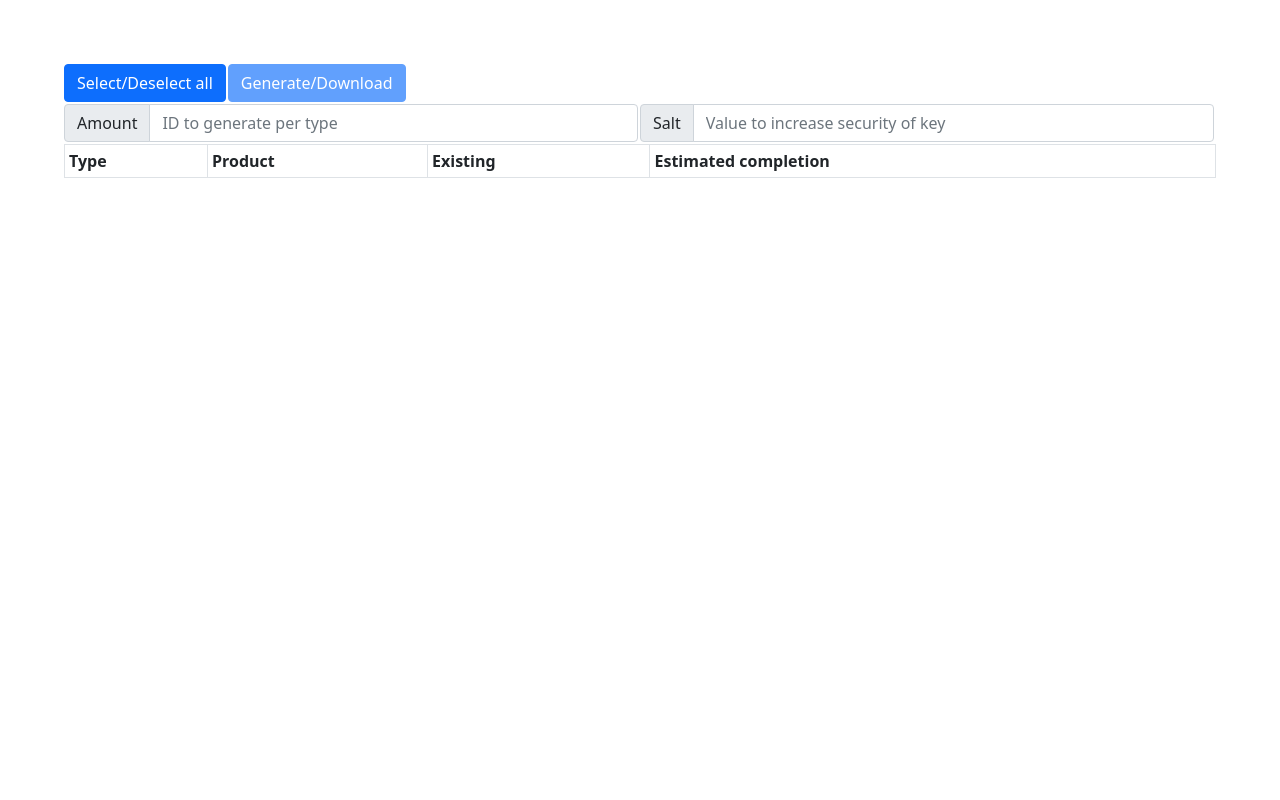
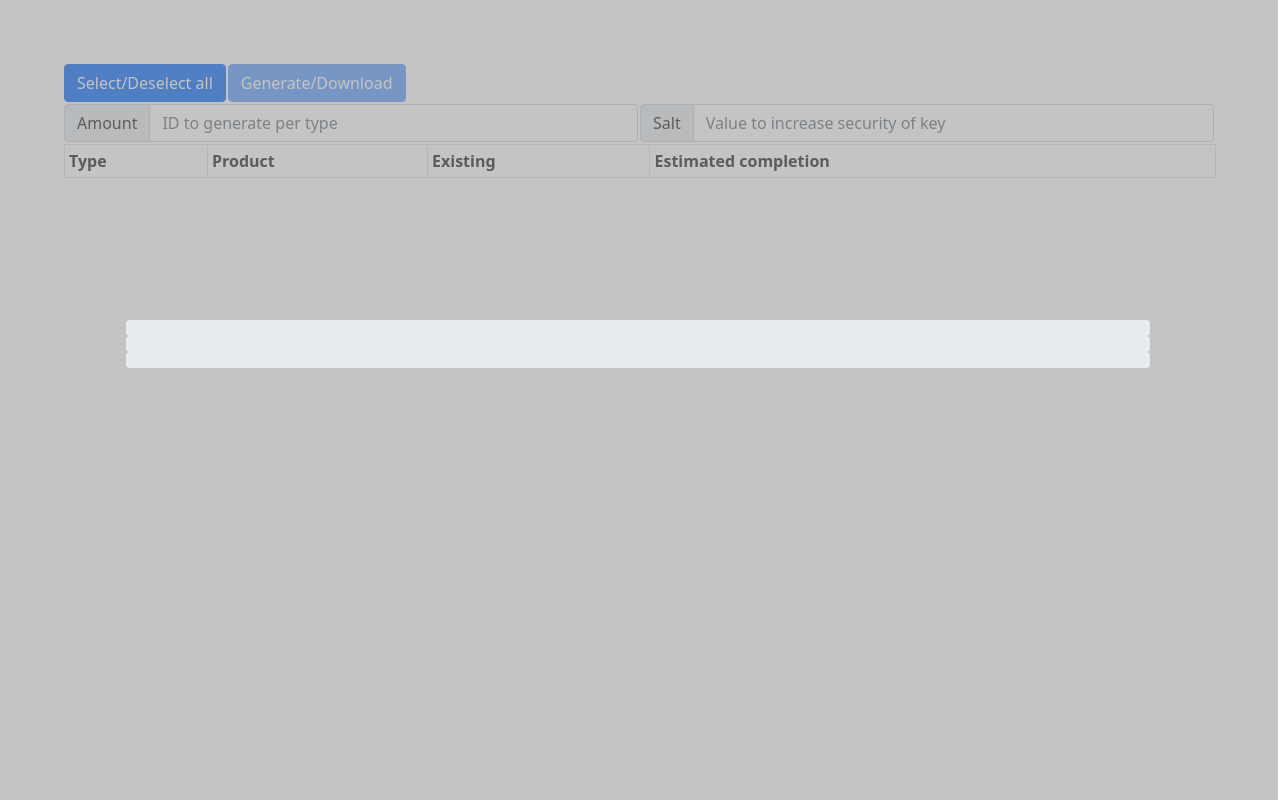
Before and after one commit to DominicBartel1/generateTagID, a React (Create React App) app: page / in a window 1280 px wide. Built offline with nearby package versions, Linux system fonts and the light colour scheme; no server answers.

Commit message:
changes regarding server functionality

```diff
--- a/src/App.js
+++ b/src/App.js
@@ -9,6 +9,7 @@ import InputGroup from 'react-bootstrap/InputGroup'
 import FormControl from 'react-bootstrap/FormControl'
 import getTypes from "./components/getTypes"
 import getCount from "./components/getCount"
+import { LoadBar } from './components/loadBar';
 
 function App() {
 
@@ -22,8 +23,24 @@ function App() {
   })
   const [amount, setAmount] = useState("")
   const [salt, setSalt] = useState("")
-  const [tempTagBucket, setTempBucket] = useState()
   const [storageEstimate, setEstimate] = useState()
+  const [loadData, setLoadData] = useState({
+    loadBars:{
+      220202:{
+        toStore: 456,
+        stored: 23
+      },
+      220702:{
+        toStore: 456,
+        stored: 23
+      },
+      220294:{
+        toStore: 456,
+        stored: 23
+      }
+    },
+    show: true
+  })
 
 
   //Quick block to get an estimate for calculating storage times
@@ -41,8 +58,8 @@ function App() {
     var timestampEnd = Date.now()
     //calculate time in ms per 50 keys stored (estimate)
     var estTime = timestampEnd - timestampStart
-    console.log(estTime)
-    setEstimate(estTime)
+    //for now just set est time to 1, may build function to measure latency between device and server later
+    setEstimate(1)
     getTypes().then(res => {
       getCount({ tagNumber: Object.keys(res) }).then(res2 => {
         for (var key in res2) {
@@ -95,6 +112,7 @@ function App() {
             (result) => {
               console.log(result)
               let errorVals = 0
+              //check for duplicates or other failed storage
               for (var tag in result) {
                 if (tag !== "type") {
                   if (result[tag].error) {
@@ -107,6 +125,7 @@ function App() {
                 }
 
               }
+              //if duplicates attempt another store
               if (errorVals) {
                 recursiveCreate(result.type, errorVals, tagState[result.type].existing)
               } else if (Object.keys(stored).length >= amount) {
@@ -284,6 +303,7 @@ function App() {
         }}>
           Generate/Download
         </Button>
+        <LoadBar  data={loadData}></LoadBar>
       </div>
       <div id="control" style={{ marginBottom: "2px", display: 'flex' }}>
         <InputGroup >
--- /dev/null
+++ b/src/components/loadBar.css
@@ -0,0 +1,19 @@
+h1 {
+    text-align: center;
+}
+#divContainer{
+    width: 100%;
+    height: 100%;
+    position: absolute;
+    z-index: 1;
+    background-color: rgba(143, 143, 143, 0.523);
+    right: 0;
+    top: 0;
+}
+#progBar {
+    width: 80%;
+    position: absolute;
+    top: 40vh;
+    right: 10%;
+    z-index: 1;
+}
--- /dev/null
+++ b/src/components/loadBar.js
@@ -0,0 +1,19 @@
+import ProgressBar from 'react-bootstrap/ProgressBar'
+import React, { useState, useEffect } from 'react';
+import "./loadBar.css"
+export class LoadBar extends React.Component {
+
+
+
+    render() {
+        let progressArray = []
+        for (var type in this.props.data.loadBars) {
+            progressArray.push(<ProgressBar animated now={this.props.percent} label={this.props.storedString} />)
+        }
+        return <div id="divContainer" style={{ display: this.props.data.show ? "" : "none" }}>
+            <div id="progBar">
+                {progressArray}
+            </div>
+        </div>
+    }
+}
```
